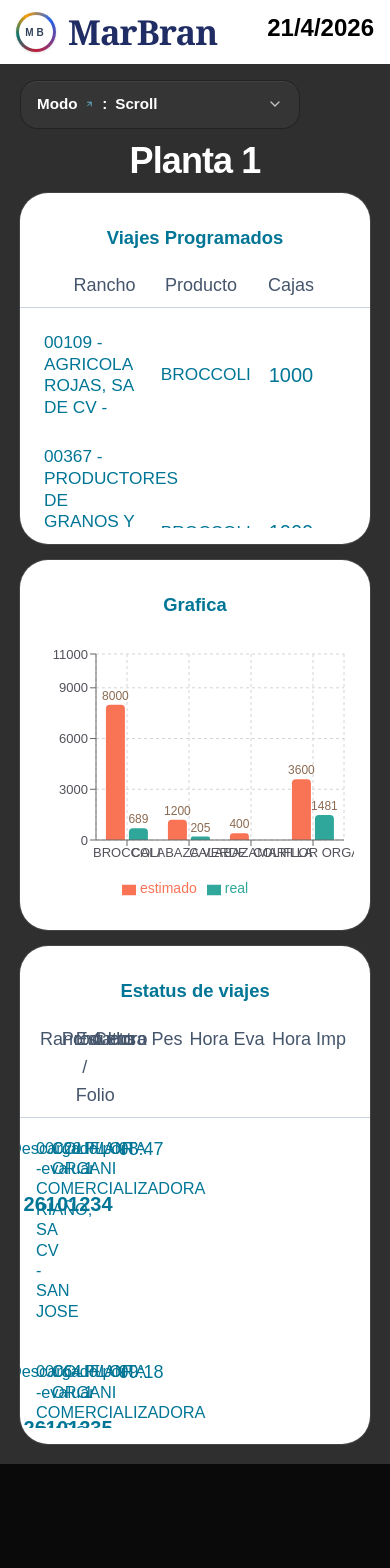
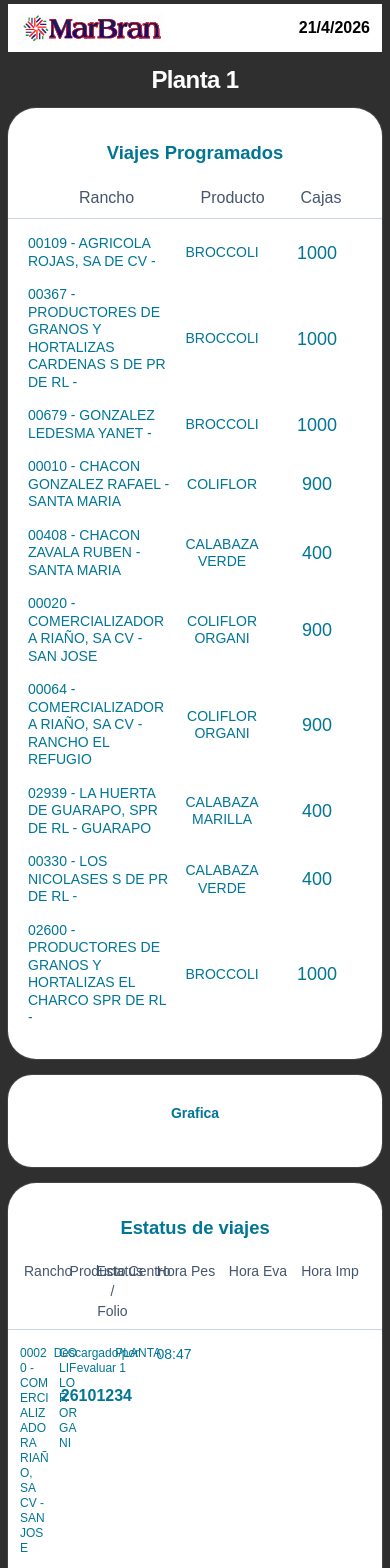
Before and after one commit to MrQreb/monitor_react_vite, a React (Vite) app: page /materia-prima/planta-1 in a window 390 px wide. Shown: the top 1568 px of the page. Before the commit the page ends 1464 px from the top, so only its background shows below. Built offline with nearby package versions, Linux system fonts and the light colour scheme.

Commit message:
Materia prima dashboard

```diff
--- /dev/null
+++ b/src/features/materia-prima/NavBar.tsx
@@ -0,0 +1,26 @@
+const formatCurrentDate = () =>
+  new Intl.DateTimeFormat('es-MX', {
+    day: 'numeric',
+    month: 'numeric',
+    year: 'numeric',
+  }).format(new Date())
+
+export default function NavBar() {
+    return (
+        <header className="w-full bg-white px-3 py-2 text-black md:px-4 md:py-2.5">
+            <div className="mx-auto flex w-full max-w-375 items-center justify-between gap-3">
+                <div className="flex min-w-0 items-center gap-2.5">
+                    <img
+                        className="h-8 w-auto max-w-36 shrink-0 cursor-pointer object-contain sm:h-9 sm:max-w-44 md:h-10 md:max-w-52"
+                        src="/logo.svg"
+                        alt="MarBran"
+                    />
+                </div>
+
+                <div className="shrink-0 text-base font-extrabold leading-none text-black sm:text-lg md:text-xl">
+                    {formatCurrentDate()}
+                </div>
+            </div>
+        </header>
+    )
+}
--- a/src/features/materia-prima/dashboard/components/EstatusViaje.tsx
+++ b/src/features/materia-prima/dashboard/components/EstatusViaje.tsx
@@ -24,17 +24,17 @@ type Props = {
 
 const emptyCell = (value: string | null | undefined) => value?.trim() || ""
 
-export function EStatusDeViaje({ viajes }: Props) {
+export function EstatusViaje({ viajes }: Props) {
   return (
-    <Card className="rounded-[1.75rem] border-0 bg-white shadow-none">
+    <Card className="flex h-full min-w-0 w-full flex-col rounded-[1.75rem] border-0 bg-white shadow-none">
       <CardHeader className="pb-1 pt-4 text-center">
         <CardTitle className="text-[1.15rem] font-extrabold text-cyan-700">
           Estatus de viajes
         </CardTitle>
       </CardHeader>
 
-      <CardContent className="px-0 pb-0 pt-0">
-        <div className="grid grid-cols-[minmax(0,1.55fr)_minmax(0,1fr)_minmax(0,1.25fr)_minmax(0,.75fr)_82px_82px_82px] border-b border-slate-300 px-5 pb-2 text-center text-lg text-slate-600">
+      <CardContent className="flex min-h-0 flex-1 min-w-0 flex-col px-0 pb-0 pt-0">
+        <div className="grid min-w-0 grid-cols-[minmax(0,1.7fr)_minmax(0,1fr)_minmax(0,1.2fr)_minmax(0,.8fr)_72px_72px_72px] border-b border-slate-300 px-4 pb-2 text-center text-sm text-slate-600 sm:px-5 sm:text-base lg:text-lg">
           <span>Rancho</span>
           <span>Producto</span>
           <span>Estatus / Folio</span>
@@ -44,37 +44,37 @@ export function EStatusDeViaje({ viajes }: Props) {
           <span>Hora Imp</span>
         </div>
 
-        <ScrollArea className="h-[310px]">
-          <div className="space-y-10 px-4 py-5">
+        <ScrollArea className="min-h-0 flex-1 w-full min-w-0">
+          <div className="space-y-6 px-3 py-4 sm:space-y-8 sm:px-4">
             {viajes.map((viaje, index) => (
               <div
                 key={`${viaje.rancho}-${viaje.ticket}-${index}`}
-                className="grid grid-cols-[minmax(0,1.55fr)_minmax(0,1fr)_minmax(0,1.25fr)_minmax(0,.75fr)_82px_82px_82px] items-start gap-4 text-[1.02rem] text-cyan-700"
+                className="grid min-w-0 grid-cols-[minmax(0,1.7fr)_minmax(0,1fr)_minmax(0,1.2fr)_minmax(0,.8fr)_72px_72px_72px] items-start gap-2 text-xs text-cyan-700 sm:gap-4 sm:text-sm lg:text-[1.02rem]"
               >
-                <div className="whitespace-normal text-left leading-tight">
+                <div className="min-w-0 whitespace-normal wrap-break-word text-left leading-tight">
                   {viaje.rancho}
                 </div>
 
-                <div className="whitespace-normal text-left leading-tight">
+                <div className="min-w-0 whitespace-normal wrap-break-word text-left leading-tight">
                   {viaje.producto}
                 </div>
 
-                <div className="flex flex-col items-center gap-3 text-center leading-tight">
+                <div className="flex min-w-0 flex-col items-center gap-2 text-center leading-tight sm:gap-3">
                   <span>{viaje.estatus}</span>
-                  <span className="text-xl font-bold">{emptyCell(viaje.folio)}</span>
+                  <span className="text-base font-bold sm:text-xl">{emptyCell(viaje.folio)}</span>
                 </div>
 
-                <div className="whitespace-normal text-center leading-tight">
+                <div className="min-w-0 whitespace-normal text-center leading-tight">
                   {emptyCell(viaje.centro_corte)}
                 </div>
 
-                <div className="text-center text-lg leading-tight">
+                <div className="text-center text-sm leading-tight sm:text-lg">
                   {emptyCell(viaje.hora_pesaje)}
                 </div>
 
-                <div className="text-center text-lg leading-tight">{emptyCell(viaje.hora_evaluacion)}</div>
+                <div className="text-center text-sm leading-tight sm:text-lg">{emptyCell(viaje.hora_evaluacion)}</div>
 
-                <div className="text-center text-lg leading-tight">{emptyCell(viaje.hora_impresion)}</div>
+                <div className="text-center text-sm leading-tight sm:text-lg">{emptyCell(viaje.hora_impresion)}</div>
               </div>
             ))}
           </div>
--- a/src/features/materia-prima/dashboard/components/Grafica.tsx
+++ b/src/features/materia-prima/dashboard/components/Grafica.tsx
@@ -23,30 +23,30 @@ type Props = {
 
 export function Grafica({ datos }: Props) {
   return (
-    <Card className="rounded-[1.75rem] border-0 bg-white shadow-none">
-      <CardHeader className="pb-1 pt-4 text-center">
-        <CardTitle className="text-[1.15rem] font-extrabold text-cyan-700">
+    <Card className="flex h-full min-w-0 w-full flex-col rounded-[1.5rem] border-0 bg-white shadow-none">
+      <CardHeader className="pb-0 pt-3 text-center">
+        <CardTitle className="text-sm font-extrabold text-cyan-700 sm:text-base">
           Grafica
         </CardTitle>
       </CardHeader>
 
-      <CardContent className="px-4 pb-4 pt-1">
-        <div className="h-64 w-full">
+      <CardContent className="flex min-h-0 flex-1 min-w-0 px-2 pb-3 pt-0 sm:px-3">
+        <div className="min-h-0 h-full w-full">
           <ResponsiveContainer width="100%" height="100%">
-            <BarChart data={datos} margin={{ top: 12, right: 10, left: 0, bottom: 0 }} barCategoryGap="16%">
+            <BarChart data={datos} margin={{ top: 8, right: 8, left: 0, bottom: 0 }} barCategoryGap="16%">
               <CartesianGrid strokeDasharray="3 3" stroke="#d4d4d8" />
-              <XAxis dataKey="producto" tick={{ fill: '#52525b', fontSize: 13 }} interval={0} />
-              <YAxis tick={{ fill: '#52525b', fontSize: 13 }} domain={[0, 11000]} />
+              <XAxis dataKey="producto" tick={{ fill: '#52525b', fontSize: 10 }} interval={0} />
+              <YAxis tick={{ fill: '#52525b', fontSize: 10 }} domain={[0, 11000]} />
               <Tooltip
                 cursor={{ fill: 'rgba(15, 118, 110, 0.08)' }}
                 contentStyle={{ borderRadius: '12px', border: '1px solid #e4e4e7' }}
               />
-              <Legend verticalAlign="bottom" height={28} wrapperStyle={{ paddingTop: 8 }} />
+              <Legend verticalAlign="bottom" height={24} wrapperStyle={{ paddingTop: 4 }} />
               <Bar dataKey="estimado" name="estimado" fill="#f97355" radius={[4, 4, 0, 0]}>
-                <LabelList dataKey="estimado" position="top" fill="#8c6b52" fontSize={12} />
+                <LabelList dataKey="estimado" position="top" fill="#8c6b52" fontSize={10} />
               </Bar>
               <Bar dataKey="real" name="real" fill="#2fa79a" radius={[4, 4, 0, 0]}>
-                <LabelList dataKey="real" position="top" fill="#8c6b52" fontSize={12} />
+                <LabelList dataKey="real" position="top" fill="#8c6b52" fontSize={10} />
               </Bar>
             </BarChart>
           </ResponsiveContainer>
--- a/src/features/materia-prima/dashboard/components/ViajesProgramados.tsx
+++ b/src/features/materia-prima/dashboard/components/ViajesProgramados.tsx
@@ -13,32 +13,32 @@ type Props = {
 
 export function ViajesProgramados({ viajes }: Props) {
   return (
-    <Card className="rounded-[1.75rem] border-0 bg-white shadow-none">
+    <Card className="flex h-full min-w-0 w-full flex-col rounded-[1.75rem] border-0 bg-white shadow-none">
       <CardHeader className="pb-1 pt-4 text-center">
         <CardTitle className="text-[1.15rem] font-extrabold text-cyan-700">
           Viajes Programados
         </CardTitle>
       </CardHeader>
 
-      <CardContent className="px-0 pb-0 pt-0">
-        <div className="grid grid-cols-[minmax(0,1.7fr)_minmax(0,1fr)_110px] border-b border-slate-300 px-6 pb-2 text-center text-lg text-slate-600">
+      <CardContent className="flex min-h-0 flex-1 min-w-0 flex-col px-0 pb-0 pt-0">
+        <div className="grid min-w-0 grid-cols-[minmax(0,1.9fr)_minmax(0,1fr)_90px] border-b border-slate-300 px-4 pb-2 text-center text-base text-slate-600 sm:px-6 sm:text-lg">
           <span>Rancho</span>
           <span>Producto</span>
           <span>Cajas</span>
         </div>
 
-        <ScrollArea className="h-[220px]">
-          <div className="space-y-7 px-4 py-6">
+        <ScrollArea className="min-h-0 flex-1 w-full min-w-0">
+          <div className="space-y-4 px-3 py-4 sm:space-y-5 sm:px-4 sm:py-5">
             {viajes.map((viaje, index) => (
               <div
                 key={`${viaje.agricultor}-${viaje.producto}-${index}`}
-                className="grid grid-cols-[minmax(0,1.7fr)_minmax(0,1fr)_110px] items-center gap-4 px-2 text-center text-[1.08rem] text-cyan-700"
+                className="grid min-w-0 grid-cols-[minmax(0,1.9fr)_minmax(0,1fr)_90px] items-center gap-3 px-2 text-center text-sm text-cyan-700 sm:gap-4 sm:text-[1.05rem]"
               >
-                <div className="whitespace-normal text-left leading-tight">
+                <div className="min-w-0 whitespace-normal wrap-break-word text-left leading-tight">
                   {viaje.agricultor}
                 </div>
-                <div className="font-medium leading-tight">{viaje.producto}</div>
-                <div className="text-xl font-normal leading-tight">{viaje.cantidad}</div>
+                <div className="min-w-0 wrap-break-word font-medium leading-tight">{viaje.producto}</div>
+                <div className="text-center text-lg font-normal leading-tight sm:text-xl">{viaje.cantidad}</div>
               </div>
             ))}
           </div>
--- a/src/features/materia-prima/dashboard/pages/DashboardPage.tsx
+++ b/src/features/materia-prima/dashboard/pages/DashboardPage.tsx
@@ -1,8 +1,7 @@
-
-import { ArrowUpRight, ChevronDown } from "lucide-react"
 import { ViajesProgramados } from "../components/ViajesProgramados"
-import { EStatusDeViaje } from "../components/EstatusViaje"
+import { EstatusViaje } from "../components/EstatusViaje"
 import { Grafica } from "../components/Grafica"
+import NavBar from '../../NavBar';
 
 type ViajeProgramado = {
   agricultor: string
@@ -152,63 +151,34 @@ const graficaResumen: GraficaResumen[] = [
   { producto: 'COLIFLOR ORGANI', estimado: 3600, real: 1481 },
 ]
 
-const currentDate = '21/4/2026'
-
 export default function DashboardPage() {
   return (
-    <main className="min-h-screen bg-[#2f2f2f] text-white">
-      <section className="bg-white px-4 py-3 text-black md:px-8">
-        <div className="mx-auto flex max-w-[1500px] items-start justify-between gap-4">
-          <div className="flex items-center gap-3">
-            <div className="flex h-10 w-10 items-center justify-center rounded-full bg-[conic-gradient(from_180deg,#c01f3d_0deg,#0f766e_80deg,#f59e0b_150deg,#2563eb_230deg,#c01f3d_360deg)] p-[3px] shadow-sm">
-              <div className="flex h-full w-full items-center justify-center rounded-full bg-white text-[10px] font-black tracking-[0.3em] text-slate-700">
-                MB
-              </div>
-            </div>
-            <span className="font-serif text-[2.15rem] font-bold leading-none tracking-tight text-[#1f2d64] md:text-[3.25rem]">
-              MarBran
-            </span>
-          </div>
-          <div className="pt-1 text-2xl font-extrabold leading-none text-black md:text-[2.4rem]">
-            {currentDate}
-          </div>
-        </div>
-      </section>
+    <div className="flex min-h-screen w-full min-w-0 flex-col overflow-y-auto overflow-x-hidden  bg-[#2f2f2f] px-2 pb-2 pt-1 md:h-screen md:overflow-hidden md:px-3">
+      <NavBar />
+      {/* <ModoDashboard /> */}
 
-      <section className="mx-auto flex max-w-[1500px] flex-col gap-4 px-3 py-3 md:px-4">
-        <div className="rounded-[2rem] bg-[#2f2f2f] px-2 pb-2 pt-1 md:px-3">
-          <div className="mb-3 flex flex-col items-stretch gap-3 xl:flex-row xl:items-start xl:gap-4">
-            <div className="flex w-full max-w-[280px] items-center gap-2 self-start rounded-[1.1rem] border border-black/35 bg-[#353535] px-4 py-3 text-white shadow-[inset_0_1px_0_rgba(255,255,255,0.06)]">
-              <span className="text-[0.95rem] font-semibold">Modo</span>
-              <ArrowUpRight className="size-4 text-sky-300" />
-              <span className="text-[0.95rem] font-semibold">:</span>
-              <select className="w-full appearance-none bg-transparent pr-5 text-[0.95rem] font-semibold outline-none">
-                <option>Scroll</option>
-                <option>Auto</option>
-                <option>Manual</option>
-              </select>
-              <ChevronDown className="pointer-events-none size-4 shrink-0 text-white/70" />
-            </div>
-
-            <div className="flex-1 text-center">
-              <h1 className="text-4xl font-extrabold tracking-tight text-white md:text-5xl">
+      <div className="flex h-14 shrink-0 items-center justify-center text-center">
+        <h1 className="text-2xl font-extrabold tracking-tight text-white">
           Planta 1
         </h1>
       </div>
 
-            <div className="hidden w-full max-w-[280px] xl:block" />
+      <section className="grid min-h-0 w-full flex-1 grid-cols-1 gap-4 items-stretch md:grid-cols-2 md:grid-rows-[minmax(0,1fr)_minmax(0,1fr)]">
+
+        <div className="min-h-0 h-full w-full">
+          <ViajesProgramados viajes={viajesProgramados} />
         </div>
 
-          <div className="grid gap-4 xl:grid-cols-[minmax(0,1.65fr)_minmax(0,1fr)]">
-            <ViajesProgramados viajes={viajesProgramados} />
+        <div className="min-h-0 h-full w-full">
           <Grafica datos={graficaResumen} />
         </div>
 
-          <div className="mt-4">
-            <EStatusDeViaje viajes={estatusDeViaje} />
+        <div className="col-span-1 min-h-0 h-full w-full md:col-span-2">
+
+          <EstatusViaje viajes={estatusDeViaje} />
         </div>
+
+      </section>
     </div>
-      </section>
-    </main>
   )
 }
--- a/src/features/materia-prima/routes/routes.tsx
+++ b/src/features/materia-prima/routes/routes.tsx
@@ -7,7 +7,8 @@ import { rootRoute } from "@/app/router/__root";
 
 const materiaPrimaLayout = createRoute({
   getParentRoute: () => rootRoute,
-  path:'/materia-prima'
+  path:'/materia-prima',
+//   component: Layout,
 });
 
 const materiaPrima = createRoute({
```
Also changed, not shown: src/features/auth/login/interface/system.interface.ts (deleted, +0 -10 lines), src/features/materia-prima/dashboard/components/ModoDashboard.tsx (added, +44 -0 lines), src/features/materia-prima/dashboard/pages/EstatusPage.tsx (added, +11 -0 lines), src/features/materia-prima/layout.tsx (deleted, +0 -14 lines), src/shared/store/materia-prima-dashboard.store.ts (added, +28 -0 lines), public/logo.svg (added). Lines whose indentation alone changed are shown as unchanged.
